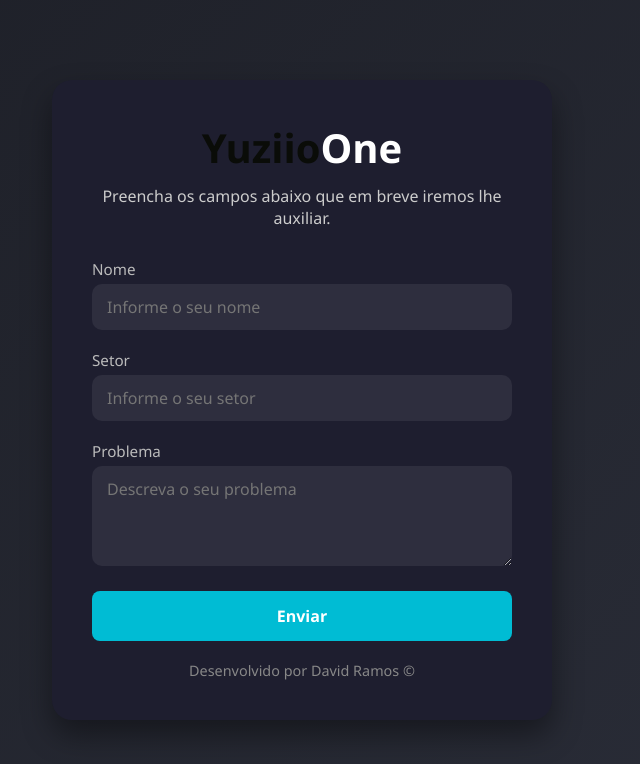
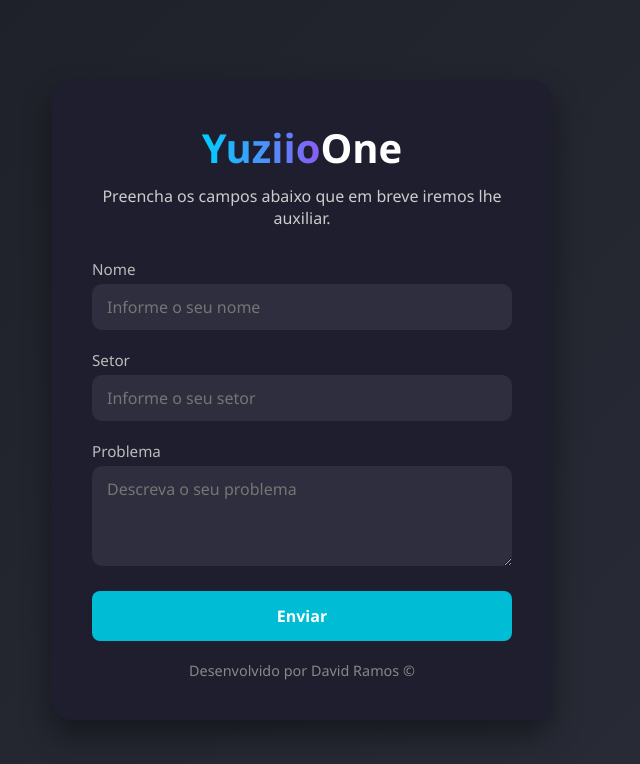
Before and after one commit to DavidSoaresRamos/HelpDesk-para-Chamados-TI, a plain HTML site: page index.html in a window 1280 px wide. Shown: the whole page, without its empty margins (338-978 px from the left). Drawn offline with Linux system fonts and the light colour scheme; some packages are replaced by stand-ins of ours; a script that the page names is missing.

Commit message:
Update style.css

```diff
--- a/style.css
+++ b/style.css
@@ -36,7 +36,9 @@
 }
 
 .tittle h1 span {
-  color: #0a0c08;
+  background: linear-gradient(90deg, #00CFFF, #8B5CF6);
+ -webkit-background-clip: text;
+ -webkit-text-fill-color: transparent;
   font-weight: bold;
 }
 
```
